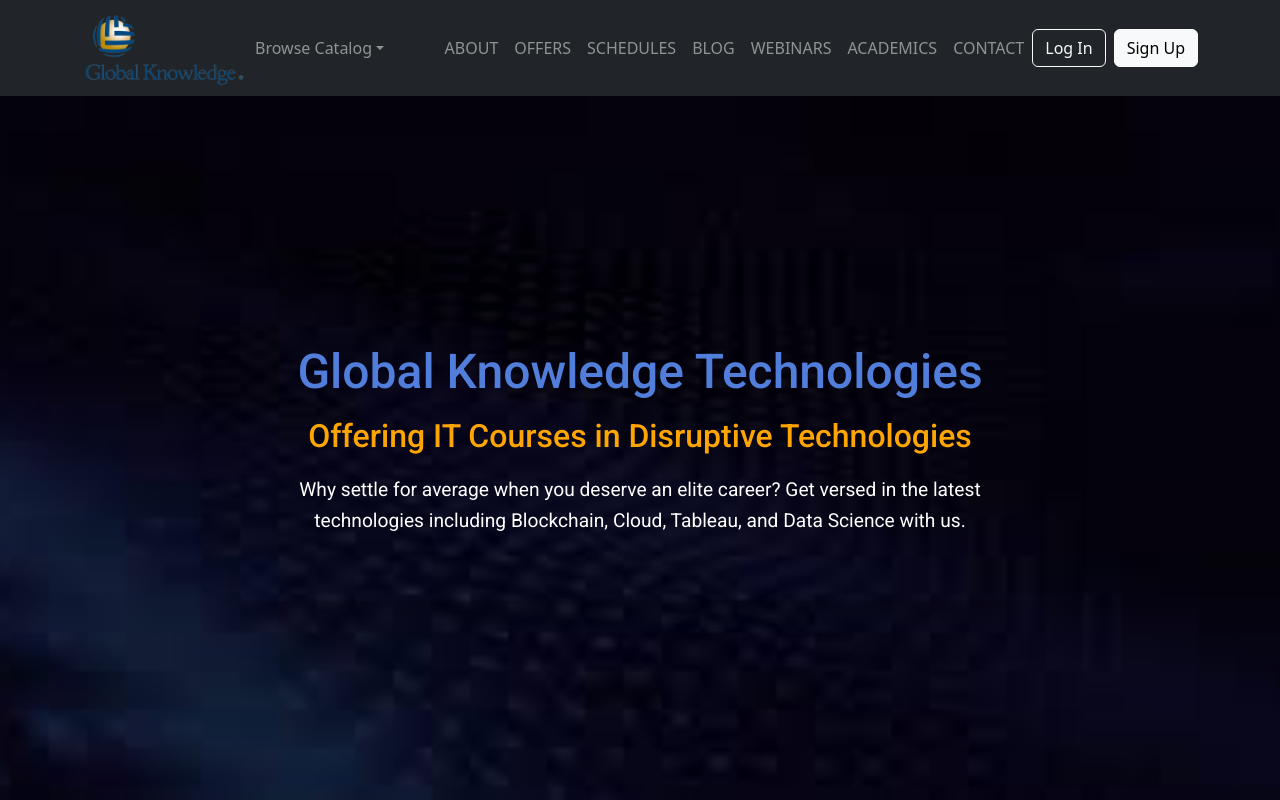
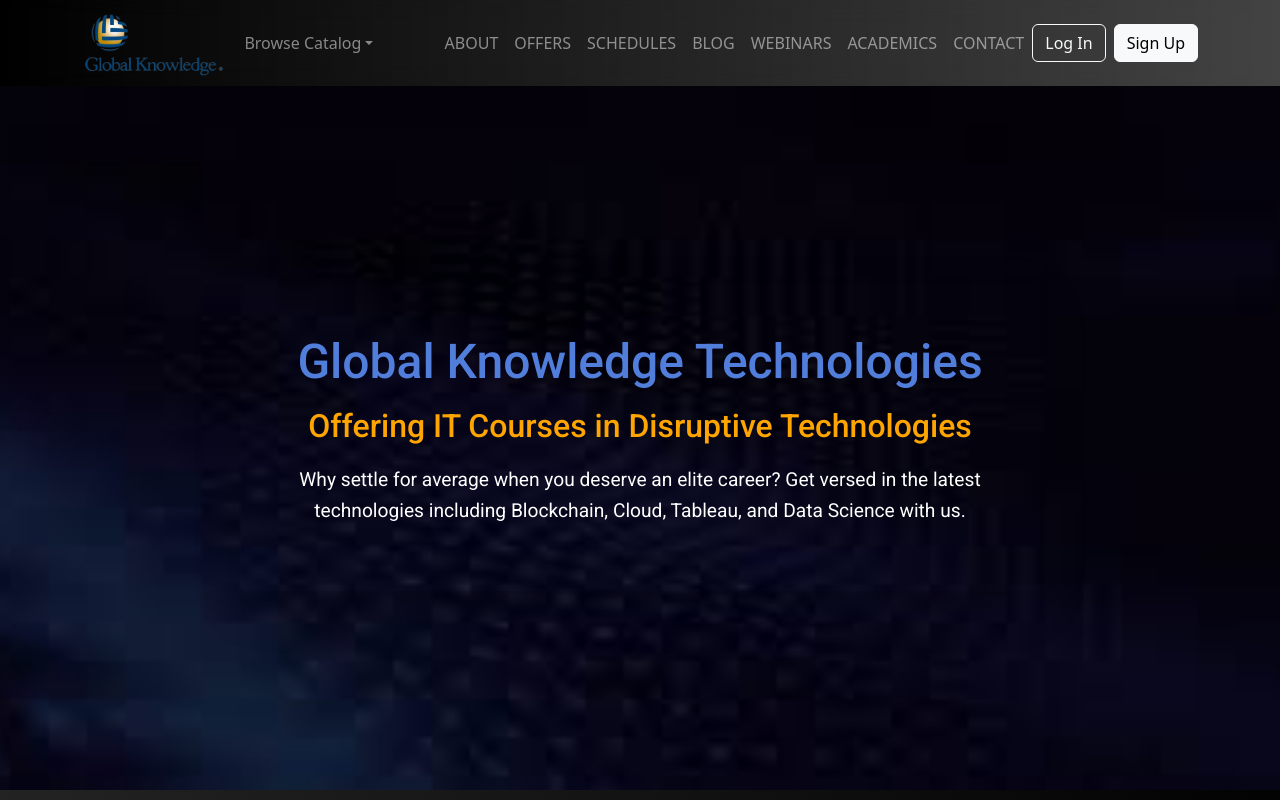
Before and after one commit to diva3501/GlobalKnowledgeTechInternship, a React (Vite) app in the folder frontend/: page / in a window 1280 px wide. Shown: the top 800 px of the page. Built offline with nearby package versions, Linux system fonts and the light colour scheme.

Commit message:
nav ui update

```diff
--- a/frontend/src/components/Navbar/Navbar.jsx
+++ b/frontend/src/components/Navbar/Navbar.jsx
@@ -90,7 +90,7 @@
 const Navbar = () => {
   return (
     <nav
-      className={`navbar navbar-expand-lg navbar-dark bg-dark sticky-top ${styles.navbarCustom}`}
+      className={`navbar navbar-expand-lg navbar-dark sticky-top ${styles.navbarCustom}`}
     >
       <div className="container">
         <Link className={styles.customLink} to="/">
--- a/frontend/src/components/Navbar/Navbar.module.css
+++ b/frontend/src/components/Navbar/Navbar.module.css
@@ -1,36 +1,44 @@
 .navbarCustom {
-  background-color: rgba(0, 0, 0, 0);
-  padding: 8x 20px;
+  background-color:transparent;
+  color: white;
   backdrop-filter: blur(10px);
   -webkit-backdrop-filter: blur(10px);
 }
 
 .logoImg {
-  height: 80px;
+  height: 70px;
   width: auto;
   transition: transform 0.2s ease-in-out;
+  margin-right: 10px;
 }
 
 .logoImg:hover {
-  transform: scale(1.1);
+  transform: scale(0.9);
 }
 
 .customLink {
+  text-decoration: none;
   display: flex;
   align-items: center;
 }
 
 .navbar-nav .nav-link {
+  font-size: 1.2rem;
+  padding: 0.5rem 1rem;
+  transition: color 0.3s ease;
   color: white;
   font-weight: 500;
   margin-right: 20px;
 }
 
 .navbar-nav .nav-link:hover {
+  text-decoration: none;
   color: #ffc107;
 }
 
 .dropdown-menu {
+  padding: 0;
+  margin: 0;
   background-color: rgba(0, 0, 0, 0.8);
   border: none;
   box-shadow: 0 4px 8px rgba(0, 0, 0, 0.1);
@@ -38,6 +46,8 @@
 }
 
 .dropdown-item {
+  padding: 0.5rem 1rem;
+  transition: background-color 0.3s ease;
   color: white;
 }
 
@@ -47,14 +57,16 @@
 }
 
 .dropdown-submenu {
+
   position: relative;
 }
 
 .dropdown-submenu > .dropdown-menu {
+
   top: 0;
   left: 100%;
   margin-top: -1px;
-  background-color: rgba(0, 0, 0, 0.8);
+
 }
 
 .dropdown-submenu > .dropdown-menu .dropdown-header {
```
